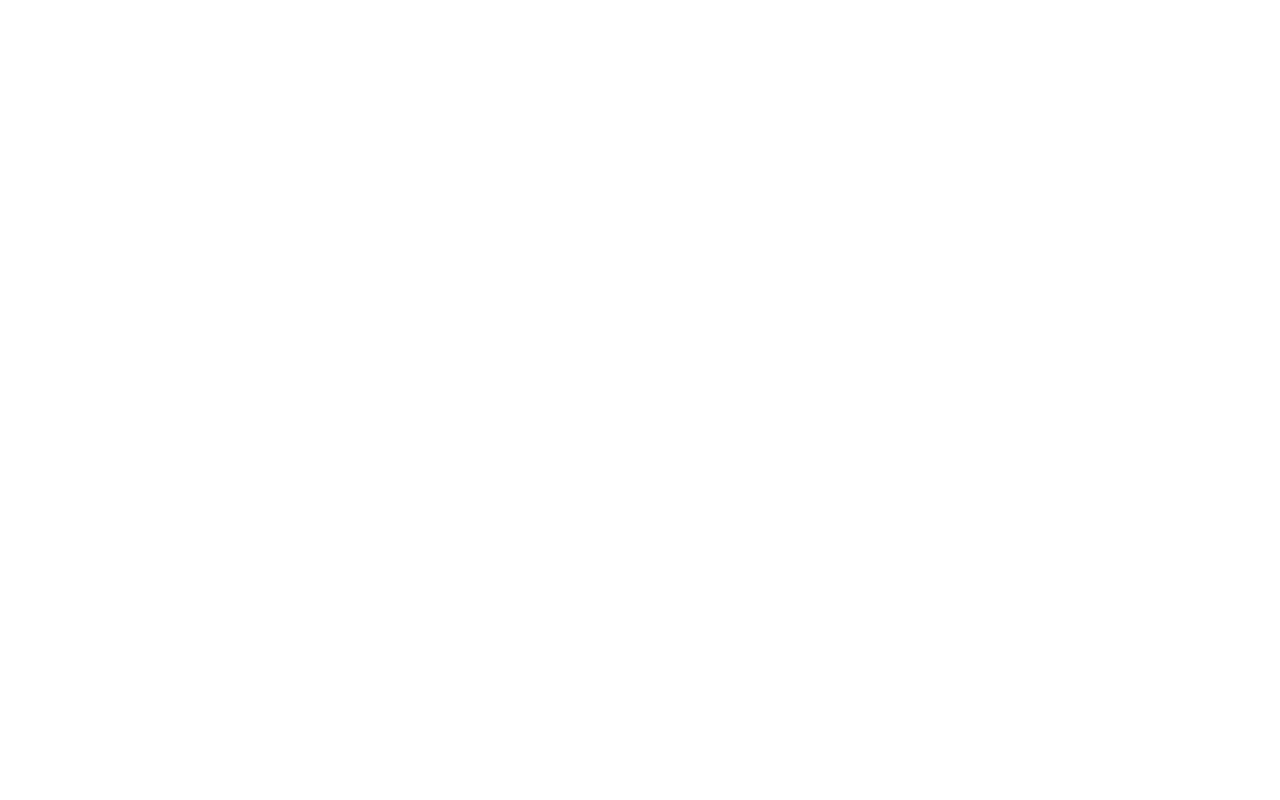
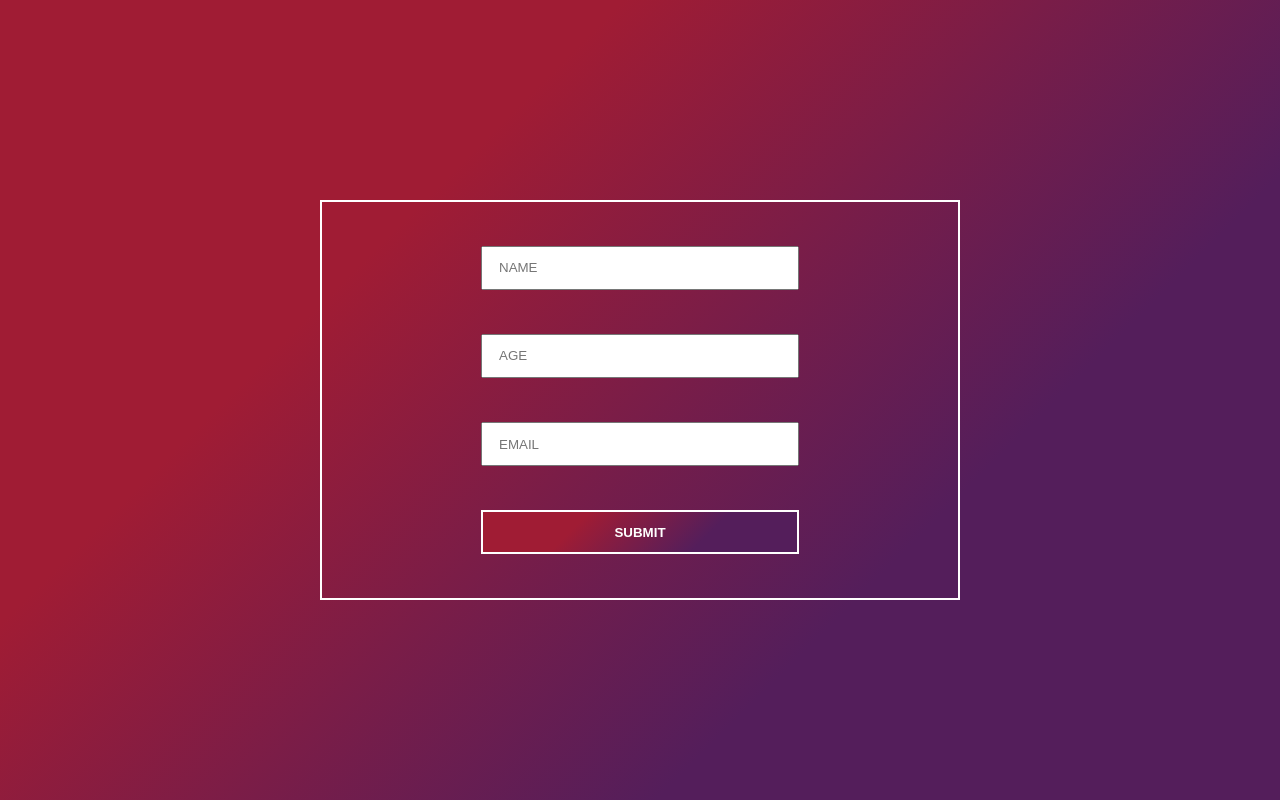
Before and after one commit to MrBennySolomon/DOM, a plain HTML site: page 22.1_forms/index.html in a window 1280 px wide. Drawn offline with Linux system fonts and the light colour scheme.

Commit message:
22.1_forms

```diff
--- a/22.1_forms/index.html
+++ b/22.1_forms/index.html
@@ -4,9 +4,16 @@
   <meta charset="UTF-8">
   <meta http-equiv="X-UA-Compatible" content="IE=edge">
   <meta name="viewport" content="width=device-width, initial-scale=1.0">
+  <link rel="stylesheet" href="./style.css">
   <title>22.1_forms</title>
 </head>
 <body>
-
+  <form id="form">
+    <input class="name" type="text" placeholder="NAME" required>
+    <input class="age" type="number" placeholder="AGE" required>
+    <input class="email" type="email" placeholder="EMAIL" required>
+    <input class="submit" type="submit" value="SUBMIT">
+  </form>
+  <script src="./script.js"></script>
 </body>
 </html>
--- a/22.1_forms/script.js
+++ b/22.1_forms/script.js
@@ -0,0 +1,27 @@
+'use strict';
+
+const nameField  = document.querySelector('.name');
+const ageField   = document.querySelector('.age');
+const emailField = document.querySelector('.email');
+const submit     = document.querySelector('.submit');
+const form       = document.getElementById('form');
+
+const formArr = [];
+const inputs = [nameField, ageField, emailField];
+
+for (let i = 0; i < inputs.length; i++) {
+  inputs[i].addEventListener('focusout', function(e) {
+    inputs[i].after(e.target.value);
+    formArr.push(e.target.value);
+    });
+}
+
+form.addEventListener('submit', function(e) {
+  if (window.confirm("are you sure the data is correct?")) {
+    alert("Thanks");
+  }else{
+    form.reset();
+    return;
+  }
+  e.preventDefault();
+});
--- a/22.1_forms/style.css
+++ b/22.1_forms/style.css
@@ -0,0 +1,40 @@
+* {
+  margin: 0;
+  padding: 0;
+  box-sizing: border-box;
+}
+
+body {
+  font-size: 62.5%;
+  background: linear-gradient(135deg, rgb(160, 28, 52) 30%, rgb(84, 30, 91) 70%);
+  width: 100vw;
+  height: 100vh;
+  color: white;
+
+  display: flex;
+  justify-content: center;
+  align-items: center;
+}
+
+form {
+  display: flex;
+  justify-content: space-evenly;
+  align-items: center;
+  flex-direction: column;
+  border: 2px solid white;
+  width: 50%;
+  height: 50%;
+}
+
+form > input {
+  padding: 0.8rem 1rem;
+  width: 50%;
+}
+
+input[type=submit] {
+  font-weight: bold;
+  width: 50%;
+  background: linear-gradient(135deg, rgb(160, 28, 52) 30%, rgb(84, 30, 91) 70%);
+  color: white;
+  border: 2px solid white;
+}
```
